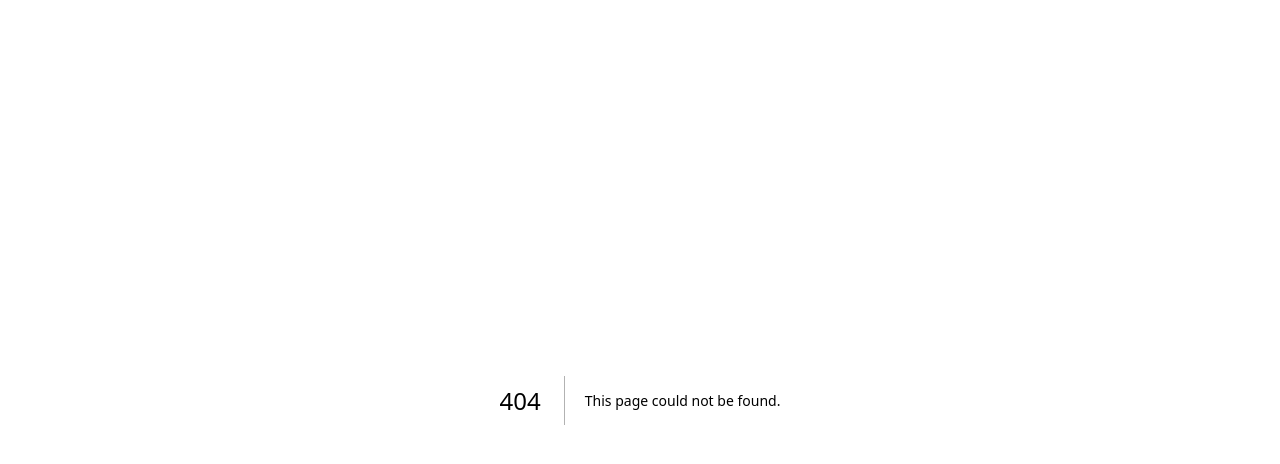
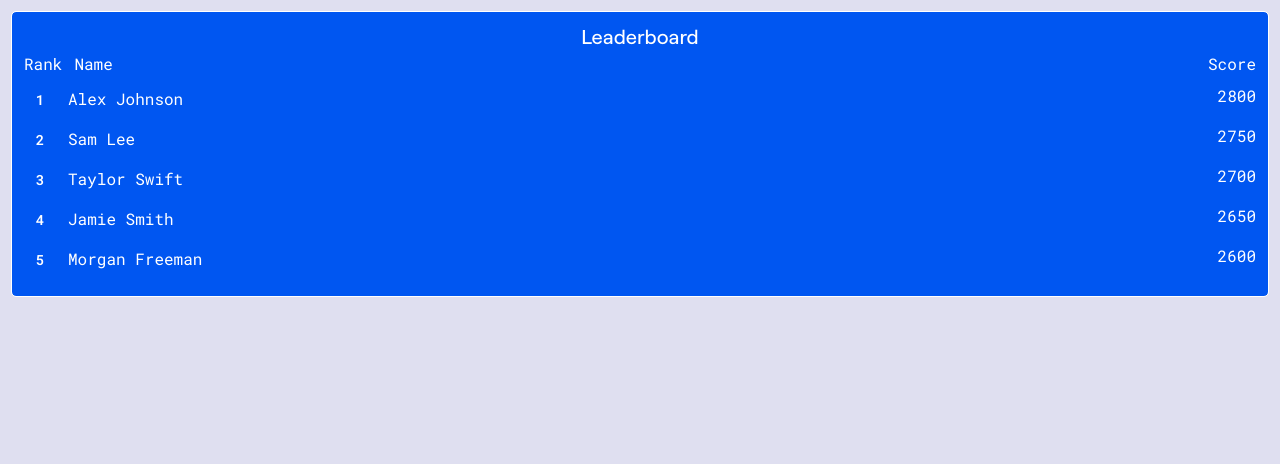
Before and after one commit to Parvsharma04/TrainWise, a Next.js app in the folder frontend/: page /test in a window 1280 px wide. Before the commit this address had no page. Shown: the top 464 px of the page. Built offline with nearby package versions, Linux system fonts and the light colour scheme; a web font is replaced by a local one.

Commit message:
added leaderboard comp

```diff
--- /dev/null
+++ b/frontend/app/components/Leaderboard.js
@@ -0,0 +1,33 @@
+import LeaderboardItem from "./LeaderboardItem"
+
+export default function Leaderboard() {
+    const players = [
+        { id: 1, name: "Alex Johnson", score: 2800, avatar: "/placeholder.svg?height=40&width=40" },
+        { id: 2, name: "Sam Lee", score: 2750, avatar: "/placeholder.svg?height=40&width=40" },
+        { id: 3, name: "Taylor Swift", score: 2700, avatar: "/placeholder.svg?height=40&width=40" },
+        { id: 4, name: "Jamie Smith", score: 2650, avatar: "/placeholder.svg?height=40&width=40" },
+        { id: 5, name: "Morgan Freeman", score: 2600, avatar: "/placeholder.svg?height=40&width=40" },
+      ]
+
+
+
+    return (
+        <div className="p-3 m-3 outline outline-1 font-['general'] rounded bg-[#0056F1] text-white">
+            <h3 className="text-xl font-['robert-medium'] text-center">Leaderboard</h3>
+            <ul>
+            <li className="flex justify-between mb-2">
+                <div>
+                <span>
+                      Rank
+                </span>
+                <span className="ml-3">Name</span>
+                </div>
+                <span>Score</span>
+        </li>
+                {players.map(el=>{
+                    return <LeaderboardItem key={el.id} rank={el.id} name={el.name} score={el.score} />
+                })}
+            </ul>
+        </div>
+    )
+}
--- /dev/null
+++ b/frontend/app/components/LeaderboardItem.js
@@ -0,0 +1,13 @@
+export default function LeaderboardItem({rank, name, score}) {
+    return (
+        <li className="flex justify-between mb-2">
+                <div>
+                <span className="inline-flex items-center justify-center w-8 h-8 text-sm font-semibold rounded-full">
+                      {rank}
+                </span>
+                <span className="ml-3">{name}</span>
+                </div>
+                <span>{score}</span>
+        </li>
+    )
+}
--- /dev/null
+++ b/frontend/app/test/page.js
@@ -0,0 +1,9 @@
+import Leaderboard from "../components/Leaderboard";
+
+export default function Test() {
+    return (
+        <>
+        <Leaderboard />
+        </>
+    )
+}
```
